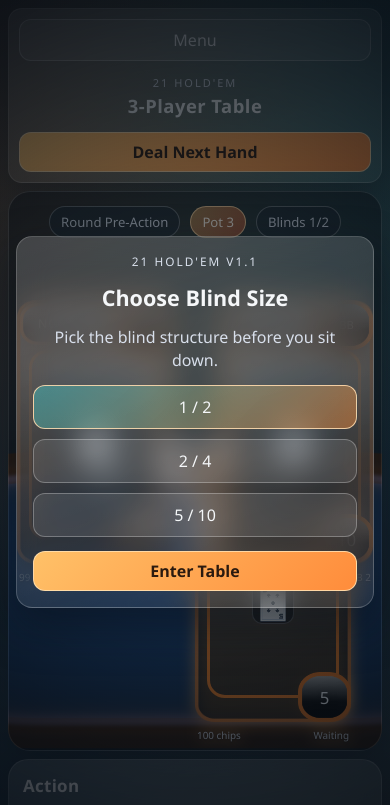
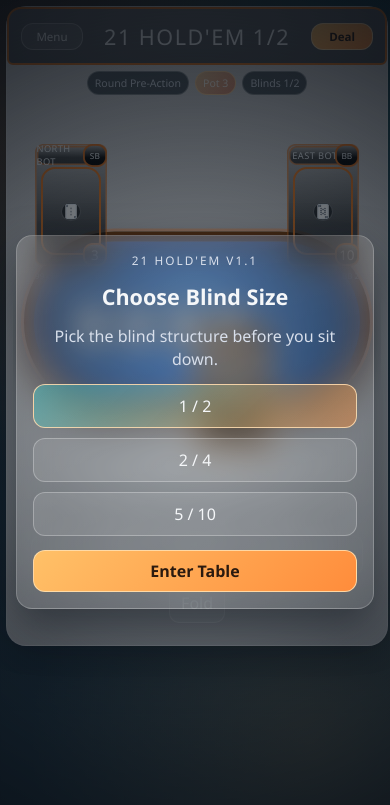
Before and after one commit to BigSlickGames/21holdemmobile, a plain HTML site: page index.html in a window 390 px wide. Shown: the top 805 px of the page. Drawn offline with Linux system fonts and the light colour scheme.

Commit message:
Match board layout reference and move hand log to menu

```diff
--- a/index.html
+++ b/index.html
@@ -4,7 +4,7 @@
     <meta charset="UTF-8" />
     <meta name="viewport" content="width=device-width, initial-scale=1.0" />
     <title>21 Hold'em | 3-Player Game</title>
-    <link rel="stylesheet" href="styles.css?v=19" />
+    <link rel="stylesheet" href="styles.css?v=20" />
   </head>
   <body>
     <div id="lobbyOverlay" class="lobby-overlay">
@@ -32,15 +32,6 @@
     </div>
 
     <div class="app-shell">
-      <header class="top-bar glass">
-        <button id="menuToggle" class="btn ghost" type="button">Menu</button>
-        <div class="top-title">
-          <p class="kicker">21 Hold'em</p>
-          <h1>3-Player Table</h1>
-        </div>
-        <button id="newHandButton" class="btn primary" type="button">Deal Next Hand</button>
-      </header>
-
       <aside id="menuDrawer" class="menu-drawer glass" aria-label="Main menu">
         <div class="menu-header">
           <h2>Table Menu</h2>
@@ -51,6 +42,7 @@
           <button class="menu-tab active" type="button" data-panel="overview">Overview</button>
           <button class="menu-tab" type="button" data-panel="tutorial">Tutorial</button>
           <button class="menu-tab" type="button" data-panel="rules">Rules</button>
+          <button class="menu-tab" type="button" data-panel="hands">Hands</button>
         </div>
 
         <section class="menu-panel active" data-panel-content="overview">
@@ -89,37 +81,42 @@
             <li>Ties split the pot equally.</li>
           </ul>
         </section>
+
+        <section class="menu-panel" data-panel-content="hands">
+          <h3 class="menu-subtitle">Hand Log</h3>
+          <ul id="logList" class="log-list menu-log-list"></ul>
+        </section>
       </aside>
 
       <main class="workspace">
-        <section class="table-stage glass" aria-label="Game table">
-          <div class="table-overlay"></div>
-          <div class="table-head">
+        <section class="game-board glass" aria-label="Game table">
+          <header class="board-header">
+            <button id="menuToggle" class="btn ghost mini" type="button">Menu</button>
+            <h1 id="tableTitle">21 HOLD'EM 1/2</h1>
+            <button id="newHandButton" class="btn primary mini" type="button">Deal</button>
+          </header>
+
+          <div class="board-meta">
             <span id="roundBadge" class="badge">Round Pre-Action</span>
             <span id="potBadge" class="badge strong">Pot 0</span>
-            <span id="betBadge" class="badge">To Call 0</span>
+            <span id="betBadge" class="badge">Blinds 1/2</span>
           </div>
 
-          <div id="communityCards" class="community-cards" aria-label="Community cards"></div>
-          <div id="playerLayer" class="player-layer" aria-live="polite"></div>
-        </section>
+          <div class="table-stage">
+            <div class="table-felt"></div>
+            <div id="communityCards" class="community-cards" aria-label="Community cards"></div>
+            <div id="playerLayer" class="player-layer" aria-live="polite"></div>
+          </div>
 
-        <aside class="side-stack">
-          <section class="status-panel glass">
-            <h2>Action</h2>
+          <section class="action-dock">
             <p id="turnPrompt" class="turn-prompt">Setting up hand...</p>
             <div id="actionButtons" class="action-buttons"></div>
             <div id="wagerTray" class="wager-tray"></div>
           </section>
-
-          <section class="log-panel glass">
-            <h2>Hand Log</h2>
-            <ul id="logList" class="log-list"></ul>
-          </section>
-        </aside>
+        </section>
       </main>
     </div>
 
-    <script type="module" src="app.js?v=19"></script>
+    <script type="module" src="app.js?v=20"></script>
   </body>
 </html>
--- a/js/ui.js
+++ b/js/ui.js
@@ -48,6 +48,7 @@ export const createAppUi = (engine) => {
   const tutorialCounter = document.querySelector("#tutorialCounter");
 
   const newHandButton = document.querySelector("#newHandButton");
+  const tableTitle = document.querySelector("#tableTitle");
   const roundBadge = document.querySelector("#roundBadge");
   const potBadge = document.querySelector("#potBadge");
   const betBadge = document.querySelector("#betBadge");
@@ -498,6 +499,9 @@ export const createAppUi = (engine) => {
   const render = () => {
     const state = engine.getVisibleState();
 
+    if (tableTitle) {
+      tableTitle.textContent = `21 HOLD'EM ${state.smallBlindAmount}/${state.bigBlindAmount}`;
+    }
     roundBadge.textContent = `Round ${state.roundName}`;
     potBadge.textContent = `Pot ${state.pot}`;
     betBadge.textContent = `Blinds ${state.smallBlindAmount}/${state.bigBlindAmount}`;
--- a/styles.css
+++ b/styles.css
@@ -31,8 +31,8 @@ body {
   margin: 0;
   font-family: "Segoe UI", "Trebuchet MS", "Gill Sans", sans-serif;
   color: var(--text);
-  --card-size: 52px;
-  --community-card-size: 66px;
+  --card-size: 42px;
+  --community-card-size: 54px;
   background:
     radial-gradient(circle at 12% 16%, rgba(255, 147, 64, 0.33), transparent 42%),
     radial-gradient(circle at 88% 14%, rgba(61, 218, 220, 0.3), transparent 35%),
@@ -223,7 +223,7 @@ button {
 
 .menu-tabs {
   display: grid;
-  grid-template-columns: repeat(3, minmax(0, 1fr));
+  grid-template-columns: repeat(4, minmax(0, 1fr));
   gap: 8px;
 }
 
@@ -232,6 +232,8 @@ button {
   border: 1px solid rgba(255, 255, 255, 0.26);
   background: rgba(255, 255, 255, 0.09);
   color: var(--text);
+  font-size: 0.82rem;
+  line-height: 1.1;
   padding: 8px 10px;
   cursor: pointer;
 }
@@ -335,37 +337,61 @@ button {
   color: var(--muted);
 }
 
+.menu-subtitle {
+  margin: 0;
+  font-size: 0.95rem;
+  color: var(--text);
+}
+
 .workspace {
   min-height: 0;
-  padding: 0 12px 12px;
+  padding: 14px;
   display: grid;
-  gap: 12px;
-  grid-template-columns: minmax(0, 1fr) 320px;
+  place-items: center;
 }
 
-.table-stage {
-  min-height: 560px;
-  border-radius: 22px;
-  padding: 14px;
+.game-board {
+  width: min(1080px, 96vw);
+  min-height: min(88vh, 760px);
+  border-radius: 20px;
+  padding: 0;
   position: relative;
-  overflow: hidden;
-  background:
-    linear-gradient(180deg, rgba(9, 16, 23, 0.28), rgba(8, 14, 20, 0.55)),
-    url("assets/images/table.png") center / cover no-repeat;
+  background: linear-gradient(170deg, #d2d2d4, #bdbec1);
+  display: grid;
+  grid-template-rows: auto auto 1fr auto;
 }
 
-.table-overlay {
-  position: absolute;
-  inset: 0;
-  background: radial-gradient(circle at center, transparent 28%, rgba(5, 8, 12, 0.35) 100%);
-  pointer-events: none;
+.board-header {
+  margin: 0;
+  min-height: 84px;
+  border-radius: 20px 20px 8px 8px;
+  border: 2px solid #da7424;
+  background: linear-gradient(180deg, #6b6c70, #4f5154);
+  display: grid;
+  grid-template-columns: 120px 1fr 120px;
+  align-items: center;
+  padding: 8px 10px;
 }
 
-.table-head {
-  position: relative;
-  z-index: 2;
+.board-header h1 {
+  margin: 0;
+  text-align: center;
+  color: #f0f3f6;
+  font-weight: 500;
+  letter-spacing: 1.5px;
+  font-size: clamp(1.35rem, 4vw, 3.1rem);
+}
+
+.board-header .btn {
+  justify-self: center;
+  min-width: 92px;
+}
+
+.board-meta {
   display: flex;
   justify-content: center;
+  align-items: center;
+  padding: 8px 8px 2px;
   gap: 10px;
   flex-wrap: wrap;
 }
@@ -385,18 +411,42 @@ button {
   border-color: rgba(255, 214, 159, 0.84);
 }
 
+.table-stage {
+  position: relative;
+  margin: 6px 10px 0;
+  border-radius: 14px;
+  background: transparent;
+  overflow: hidden;
+}
+
+.table-felt {
+  position: absolute;
+  left: 50%;
+  top: 56%;
+  width: min(92%, 860px);
+  height: min(50%, 280px);
+  transform: translate(-50%, -50%);
+  border-radius: 999px;
+  background:
+    radial-gradient(circle at 50% 40%, #4f9df6 0%, #2f72cd 35%, #1b4f96 76%, #123f79 100%);
+  border: 14px solid #7b3a08;
+  box-shadow:
+    0 0 0 4px rgba(255, 173, 119, 0.75),
+    inset 0 0 26px rgba(190, 146, 255, 0.45),
+    0 24px 34px rgba(0, 0, 0, 0.42);
+}
+
 .community-cards {
   position: absolute;
-  left: 50%;
-  top: 46%;
+  left: 37%;
+  top: 55%;
   transform: translate(-50%, -50%);
   z-index: 2;
   display: flex;
   gap: 8px;
-  padding: 10px;
-  border-radius: 14px;
-  background: rgba(12, 18, 25, 0.45);
-  border: 1px solid rgba(255, 255, 255, 0.2);
+  padding: 0;
+  background: transparent;
+  border: none;
 }
 
 .player-layer {
@@ -407,7 +457,7 @@ button {
 
 .player-seat {
   position: absolute;
-  width: clamp(150px, 19vw, 210px);
+  width: clamp(98px, 11vw, 132px);
   transition: transform 0.18s ease, filter 0.18s ease;
 }
 
@@ -432,9 +482,9 @@ button {
 }
 
 .profile-header-band strong {
-  font-size: clamp(0.76rem, 1.9vw, 1.16rem);
+  font-size: clamp(0.58rem, 0.95vw, 0.88rem);
   font-weight: 500;
-  letter-spacing: 1px;
+  letter-spacing: 0.4px;
   color: #eef2f6;
 }
 
@@ -454,7 +504,7 @@ button {
 .profile-role-badge {
   top: 0%;
   right: 0%;
-  font-size: clamp(0.7rem, 1.6vw, 1rem);
+  font-size: clamp(0.52rem, 0.85vw, 0.74rem);
 }
 
 .profile-body {
@@ -463,8 +513,8 @@ button {
   right: 8%;
   top: 19%;
   bottom: 9%;
-  border-radius: 18px;
-  border: 3px solid #e27622;
+  border-radius: 14px;
+  border: 2px solid #e27622;
   background: linear-gradient(170deg, rgba(255, 255, 255, 0.07), rgba(12, 16, 22, 0.28));
   display: flex;
   align-items: center;
@@ -476,16 +526,16 @@ button {
 .profile-total-badge {
   bottom: 0%;
   right: 0%;
-  font-size: clamp(1.05rem, 3.5vw, 1.95rem);
+  font-size: clamp(0.84rem, 1.8vw, 1.48rem);
 }
 
 .profile-footer {
-  margin-top: 6px;
-  padding: 0 8px;
+  margin-top: 4px;
+  padding: 0 2px;
   display: flex;
   justify-content: space-between;
-  gap: 8px;
-  font-size: 0.76rem;
+  gap: 4px;
+  font-size: 0.58rem;
   color: var(--muted);
   text-shadow: 0 1px 2px rgba(0, 0, 0, 0.55);
 }
@@ -505,7 +555,7 @@ button {
 
 .seat-cards {
   display: flex;
-  gap: 6px;
+  gap: 4px;
   align-items: center;
   justify-content: center;
   flex-wrap: wrap;
@@ -513,7 +563,7 @@ button {
 }
 
 .profile-body .card-tile {
-  width: min(var(--card-size), 46%);
+  width: min(var(--card-size), 44%);
   height: auto;
   aspect-ratio: 1 / 1;
 }
@@ -553,45 +603,47 @@ button {
 
 .seat-bottom {
   left: 50%;
-  bottom: 10px;
+  bottom: 7%;
   transform: translateX(-50%);
 }
 
 .seat-top-left {
-  left: 20px;
-  top: 84px;
+  left: 11%;
+  top: 12%;
 }
 
 .seat-top-right {
-  right: 20px;
-  top: 84px;
+  right: 11%;
+  top: 12%;
 }
 
-.side-stack {
-  min-height: 0;
+.action-dock {
+  padding: 8px 14px 14px;
   display: grid;
-  grid-template-rows: auto 1fr;
-  gap: 12px;
+  justify-items: center;
+  gap: 8px;
 }
 
-.status-panel,
-.log-panel {
-  border-radius: 20px;
-  padding: 14px;
-  display: grid;
-  gap: 11px;
+.action-dock .turn-prompt {
+  text-align: center;
+  color: #5e6269;
+  min-height: 24px;
+  font-size: 0.92rem;
+  font-weight: 600;
 }
 
-.status-panel h2,
-.log-panel h2 {
-  font-size: 1.06rem;
-  letter-spacing: 0.3px;
+.action-buttons {
+  justify-content: center;
+  max-width: 640px;
 }
 
-.turn-prompt {
-  color: var(--muted);
-  line-height: 1.4;
-  min-height: 42px;
+.wager-tray {
+  justify-items: center;
+}
+
+.menu-log-list {
+  max-height: 52vh;
+  padding-right: 4px;
 }
 
 .action-buttons,
@@ -640,10 +692,6 @@ button {
   color: var(--muted);
 }
 
-.log-panel {
-  min-height: 0;
-}
-
 .log-list {
   margin: 0;
   padding-left: 18px;
@@ -658,104 +706,139 @@ button {
 
 @media (max-width: 1140px) {
   .workspace {
-    grid-template-columns: 1fr;
-    grid-template-rows: minmax(510px, 60vh) auto;
+    padding: 10px;
   }
 
-  .side-stack {
-    grid-template-columns: 1fr 1fr;
-    grid-template-rows: auto;
-  }
-
-  .log-list {
-    max-height: 220px;
+  .game-board {
+    width: 98vw;
+    min-height: min(92vh, 760px);
   }
 }
 
 @media (max-width: 820px) {
   body {
-    --card-size: 46px;
-    --community-card-size: 58px;
+    --card-size: 38px;
+    --community-card-size: 48px;
   }
 
-  .top-bar {
-    padding: 10px;
+  .board-header {
+    min-height: 70px;
+    grid-template-columns: 90px 1fr 90px;
+    padding: 6px;
   }
 
-  .btn.primary {
-    padding: 8px 10px;
+  .board-header .btn {
+    min-width: 72px;
+    padding: 6px 8px;
   }
 
   .table-stage {
-    min-height: 560px;
+    min-height: 430px;
   }
 
   .player-seat {
-    width: clamp(130px, 30vw, 178px);
+    width: clamp(90px, 18vw, 120px);
   }
 
-  .seat-top-left,
+  .seat-top-left {
+    left: 7%;
+    top: 12%;
+  }
+
   .seat-top-right {
-    top: 94px;
+    right: 7%;
+    top: 12%;
+  }
+
+  .seat-bottom {
+    bottom: 10%;
   }
 
   .community-cards {
-    top: 47.5%;
+    left: 39%;
+    top: 56%;
   }
 }
 
 @media (max-width: 680px) {
   body {
-    --card-size: 42px;
-    --community-card-size: 52px;
-  }
-
-  .top-bar {
-    margin: 8px;
-    border-radius: 14px;
-    display: grid;
-    grid-template-columns: 1fr;
-    justify-items: stretch;
-    text-align: center;
+    --card-size: 32px;
+    --community-card-size: 42px;
   }
 
   .workspace {
-    padding: 0 8px 8px;
-    gap: 8px;
-    grid-template-rows: minmax(560px, 62vh) auto;
+    padding: 6px;
   }
 
-  .side-stack {
-    grid-template-columns: 1fr;
+  .game-board {
+    min-height: min(92vh, 640px);
+  }
+
+  .board-header {
+    min-height: 58px;
+    grid-template-columns: 74px 1fr 74px;
+    border-radius: 14px 14px 6px 6px;
+  }
+
+  .board-header .btn {
+    min-width: 62px;
+    padding: 5px 7px;
+    font-size: 0.72rem;
+  }
+
+  .board-meta {
+    gap: 6px;
+    padding-top: 6px;
+  }
+
+  .badge {
+    font-size: 0.66rem;
+    padding: 4px 7px;
+  }
+
+  .table-stage {
+    min-height: 360px;
+    margin: 4px 6px 0;
+  }
+
+  .table-felt {
+    width: 94%;
+    height: 46%;
+    border-width: 10px;
+    box-shadow:
+      0 0 0 3px rgba(255, 173, 119, 0.72),
+      inset 0 0 18px rgba(190, 146, 255, 0.45),
+      0 18px 24px rgba(0, 0, 0, 0.38);
   }
 
   .player-seat {
-    width: min(43%, 156px);
+    width: clamp(72px, 17vw, 100px);
   }
 
   .seat-top-left {
-    left: 8px;
-    top: 108px;
+    left: 6%;
+    top: 11%;
   }
 
   .seat-top-right {
-    right: 8px;
-    top: 108px;
+    right: 6%;
+    top: 11%;
   }
 
   .seat-bottom {
-    bottom: 6px;
+    bottom: 8%;
   }
 
   .profile-footer {
-    font-size: 0.62rem;
-    padding: 0 2px;
+    font-size: 0.5rem;
+    padding: 0;
+    gap: 2px;
   }
 
   .community-cards {
-    top: 49%;
-    gap: 6px;
-    padding: 8px;
+    left: 40%;
+    top: 57%;
+    gap: 4px;
   }
 
   .menu-drawer {
```
